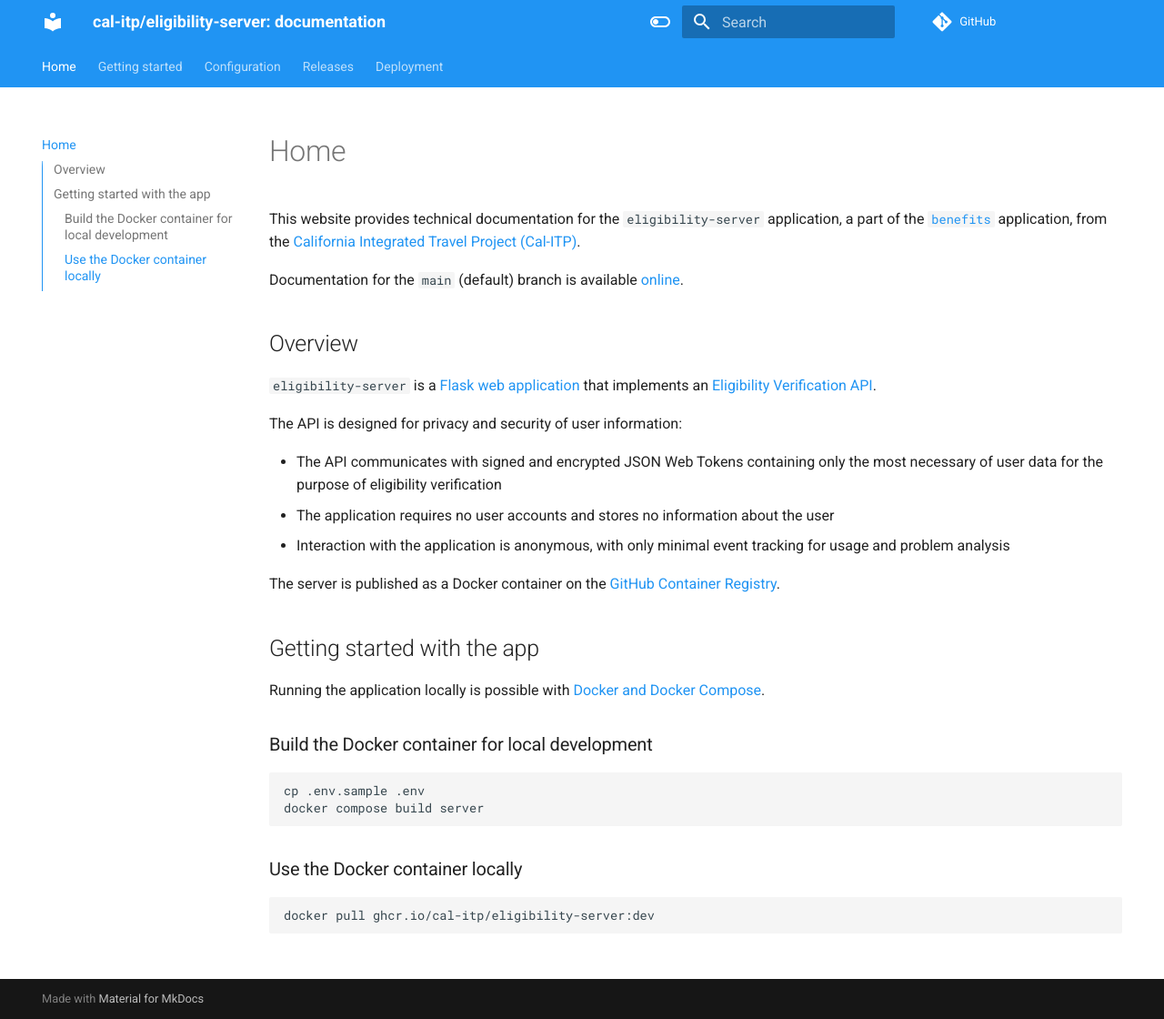
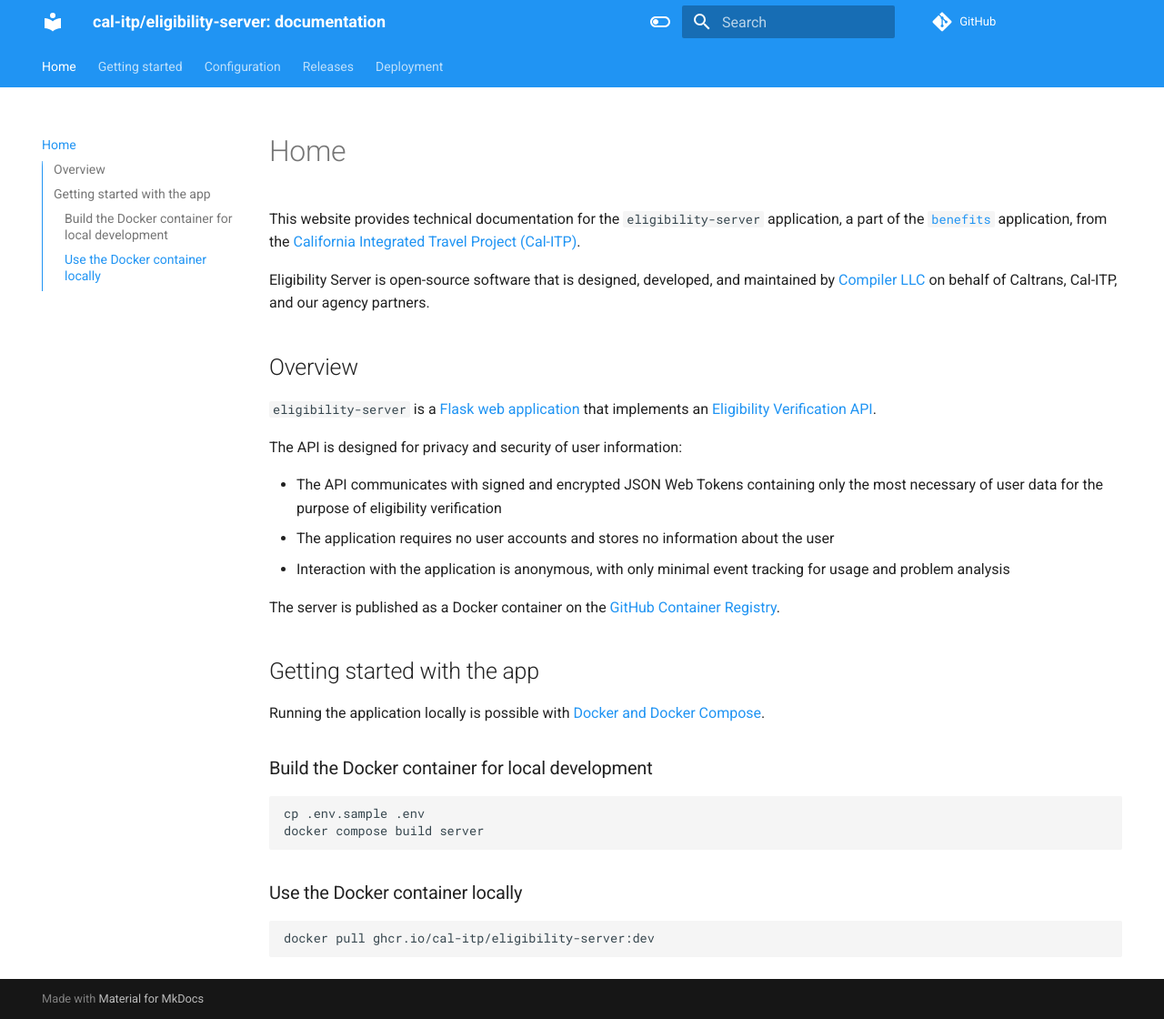
Before and after one commit to cal-itp/eligibility-server, an MkDocs documentation site: the page built from docs/README.md, in a window 1280 px wide and 1120 px high. Shown: the whole window at 91% size. Built offline with MkDocs 1.6.1 and Material for MkDocs 9.7.7, drawn with Linux system fonts in a browser that asks for light colours; nearby versions of some CDN libraries; comment, search, counter and statistics services are not loaded.

Commit message:
docs: maintainers on homepage

```diff
--- a/docs/README.md
+++ b/docs/README.md
@@ -2,7 +2,7 @@
 
 This website provides technical documentation for the `eligibility-server` application, a part of the [`benefits`](https://docs.calitp.org/benefits) application, from the [California Integrated Travel Project (Cal-ITP)](https://www.calitp.org).
 
-Documentation for the `main` (default) branch is available [online](https://docs.calitp.org/eligibility-server).
+Eligibility Server is open-source software that is designed, developed, and maintained by <a href="https://compiler.la" target="_blank">Compiler LLC</a> on behalf of Caltrans, Cal-ITP, and our agency partners.
 
 ## Overview
 
```
